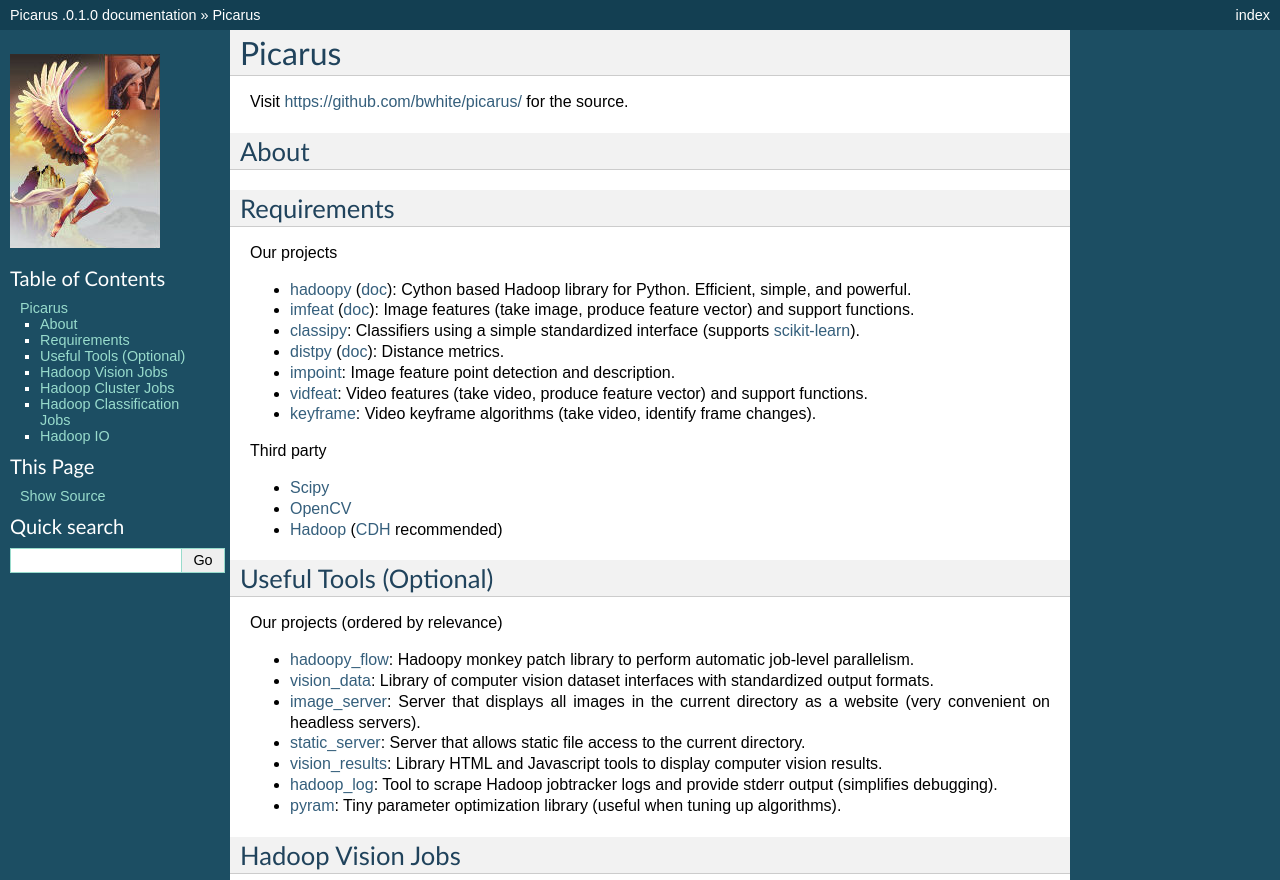
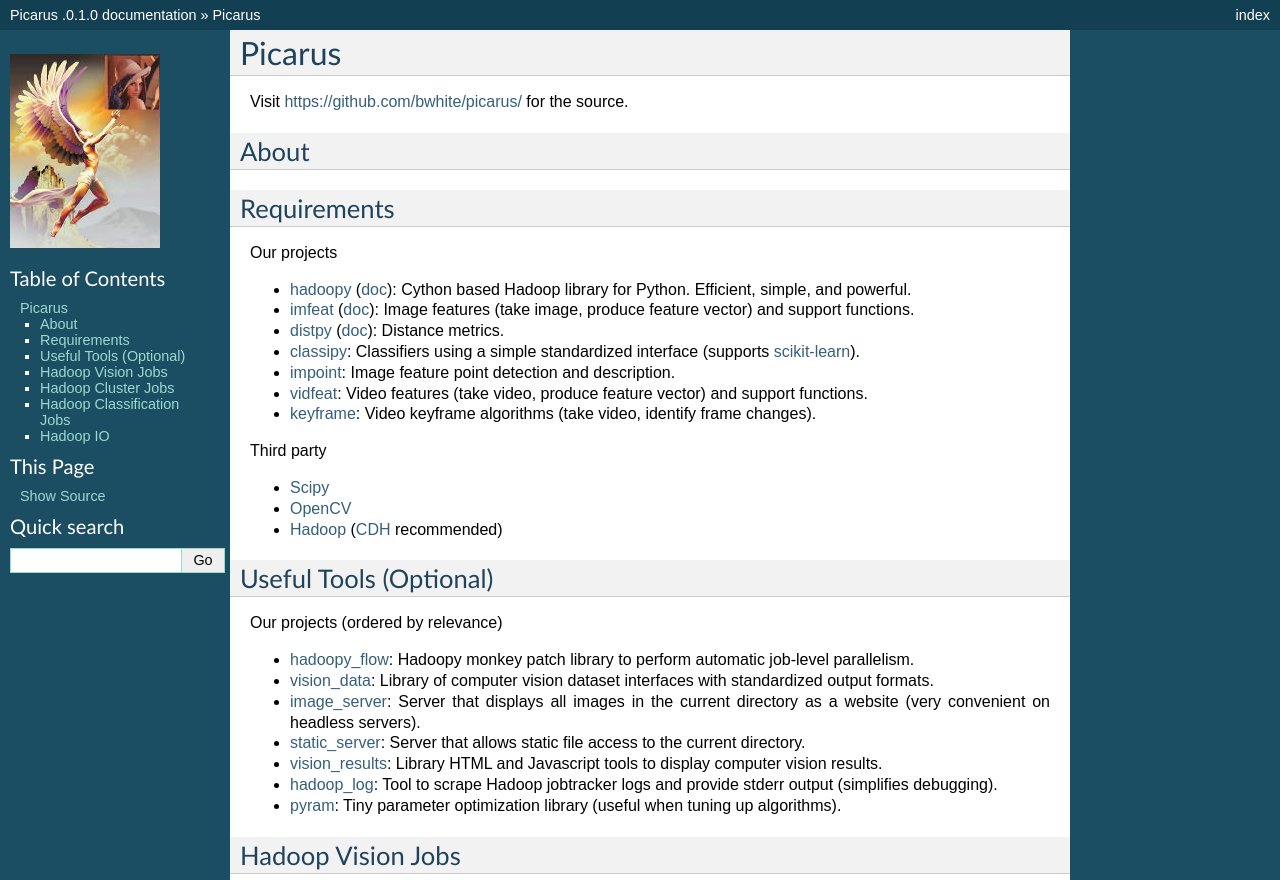
Before and after one commit to bwhite/picarus, a Sphinx documentation site: the page built from doc/index.rst, in a window 1280 px wide and 900 px high, cut to the strip 0-880 px from the top of the window. Built offline with Sphinx 7.4.7, drawn with Linux system fonts in a browser that asks for light colours; formulas are drawn with MathJax 3.

```diff
--- a/doc/index.rst
+++ b/doc/index.rst
@@ -16,8 +16,8 @@ Our projects
 
 - hadoopy_ (`doc <http://hadoopy.co>`_): Cython based Hadoop library for Python.  Efficient, simple, and powerful.
 - imfeat_ (`doc <http://bwhite.github.com/imfeat/>`_): Image features (take image, produce feature vector) and support functions.
+- distpy_ (`doc <http://bwhite.github.com/distpy/>`_): Distance metrics.
 - classipy_: Classifiers using a simple standardized interface (supports scikit-learn_).
-- distpy_ (`doc <http://bwhite.github.com/distpy/>`_): Distance metrics.
 - impoint_: Image feature point detection and description.
 - vidfeat_: Video features (take video, produce feature vector) and support functions.
 - keyframe_: Video keyframe algorithms (take video, identify frame changes).
```
